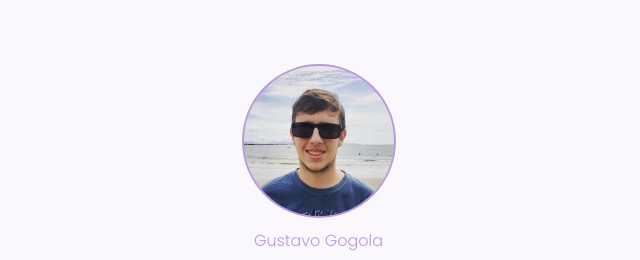
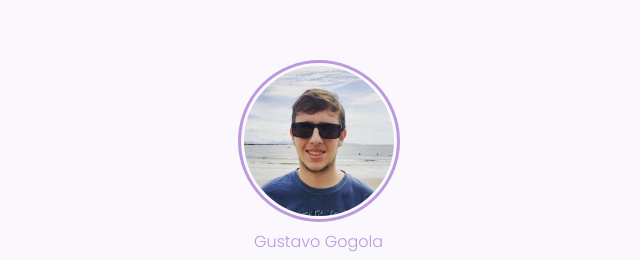
Before and after one commit to gustavogogola91/desafiosRocketseat, a plain HTML site: page socialTree/index.html in a window 1280 px wide. Shown: the part 130-390 px from the top of the page, 321-961 px from the left. Drawn offline with Linux system fonts and the light colour scheme.

Commit message:
outline adicionado

```diff
--- a/socialTree/style.css
+++ b/socialTree/style.css
@@ -28,8 +28,9 @@ body {
     height: 150px;
     margin: 25px auto 0 auto;
 
-    border: var(--purple) solid 2px;
+    border: var(--body-bg-color) solid 3px;
     border-radius: 50%;
+    outline: var(--purple) 3px solid;
 
     background-image: url(./assets/FotoMinha-150x150.jpg);
 }
```
